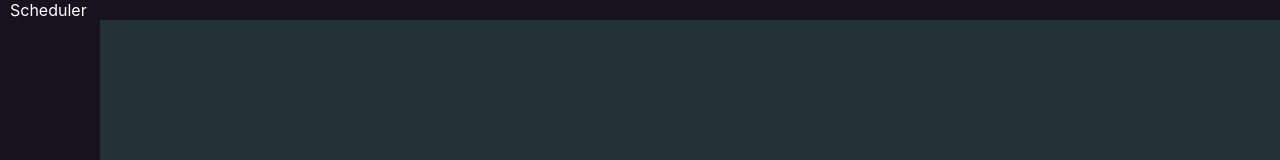
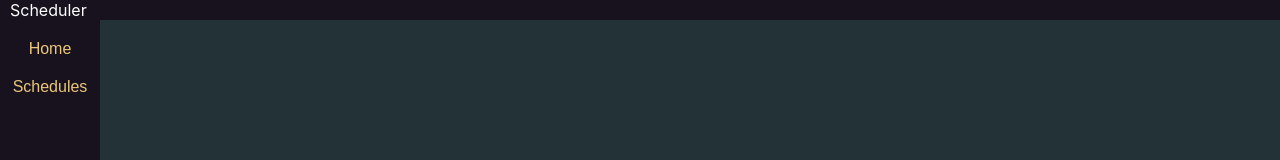
Before and after one commit to Cameron-Friel/Scheduler, a React (Create React App) app: page / in a window 1280 px wide. Shown: the top 160 px of the page. Built offline with nearby package versions, Linux system fonts and the light colour scheme.

Commit message:
Adds list item placeholder to navigation bar

```diff
--- a/src/App.css
+++ b/src/App.css
@@ -14,6 +14,11 @@ html, body {
   width: 100%;
   margin: 0;
   background-color: #233237;
+}
+
+.main-text {
+  font-family: 'ubuntu', sans-serif;
+  color: white;
 }
 
 #horizontal-menu {
@@ -42,3 +47,13 @@ html, body {
   width: 100px;
   background-color: #18121e;
 }
+
+.list-item {
+  color: #eac67a;
+  text-align: center;
+  padding: 10px;
+}
+
+.list-item:hover {
+  background-color: #984b43;
+}
--- a/src/App.js
+++ b/src/App.js
@@ -1,5 +1,6 @@
 import React, { Component } from 'react';
 import './App.css';
+import { ListItem } from './components';
 
 class App extends Component {
   render() {
@@ -11,7 +12,8 @@ class App extends Component {
 
         <div className='content-window'>
           <div className='vertical-nav-bar'>
-
+            <ListItem text={ 'Home' } />
+            <ListItem text={ 'Schedules' } />
           </div>
         </div>
       </div>
--- /dev/null
+++ b/src/components/ListItem.js
@@ -0,0 +1,10 @@
+import React, { Component } from 'react';
+import '../App.css';
+
+export default class ListItem extends Component {
+  render() {
+    return (
+      <div className='list-item main-text'>{ this.props.text }</div>
+    );
+  }
+}
--- /dev/null
+++ b/src/components/index.js
@@ -0,0 +1,5 @@
+import ListItem from './ListItem';
+
+export {
+  ListItem,
+}
```
